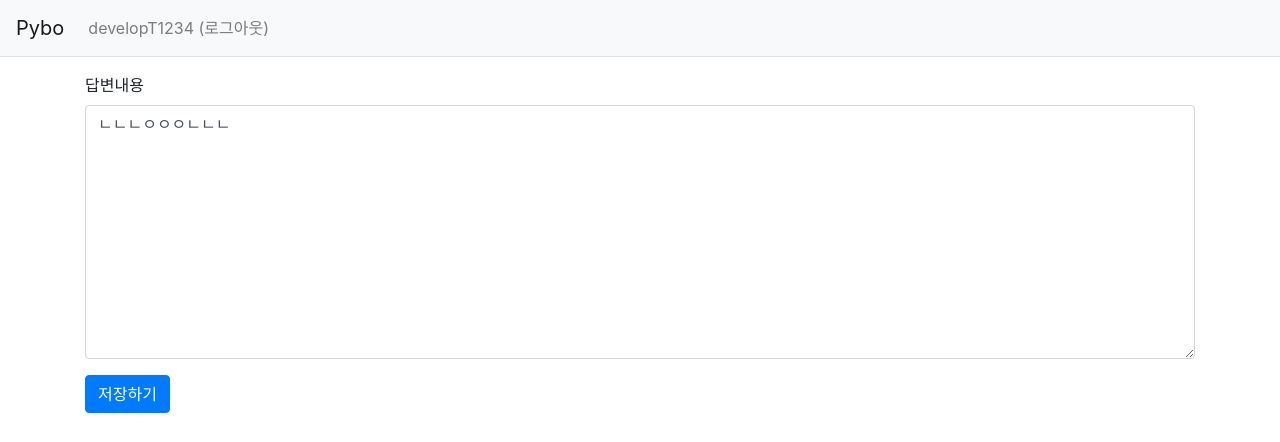
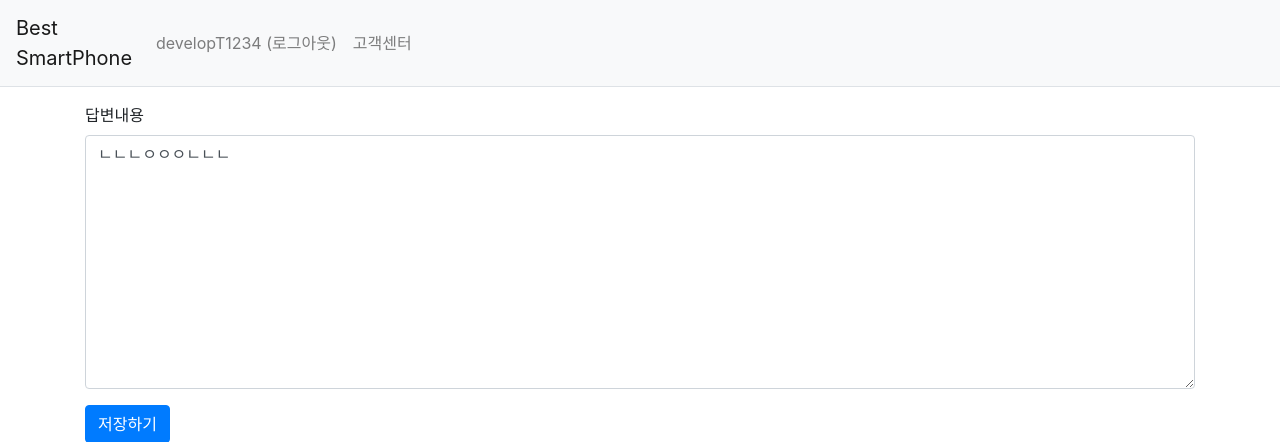
Before and after one commit to A-WOS/mysite, a Django app: page /pybo/answer/modify/2/ in a window 1280 px wide. Shown: the top 442 px of the page. Run offline with Django 3.2, Linux system fonts and the light colour scheme; a user stored in the database is signed in; data comes from the database, SQL or seed files in the repository; some libraries are stand-ins or nearby versions.

Commit message:
navbar에 고객센터 및 로고 바꿈

```diff
--- a/pybo/templates/navbar.html
+++ b/pybo/templates/navbar.html
@@ -1,5 +1,5 @@
 <nav class="navbar navbar-expand-lg navbar-light bg-light border-bottom">
-    <a class="navbar-brand" href="{% url 'pybo:index' %}">Pybo</a>
+    <a class="navbar-brand" href="{% url 'pybo:index' %}">Best<br>SmartPhone</a>
     <button class="navbar-toggler ml-auto" type="button" data-toggle="collapse" data-target="#navbarNav"
         aria-controls="navbarNav" aria-expanded="false" aria-label="Toggle navigation">
         <span class="navbar-toggler-icon"></span>
@@ -14,6 +14,9 @@
                 <a class="nav-link" href="{% url 'common:login' %}">로그인</a>
                 {% endif %}
             </li>
+            <li class="nav-item ">
+                <a class="nav-link">고객센터</a>
+            </li>
         </ul>
     </div>
 </nav>
```
